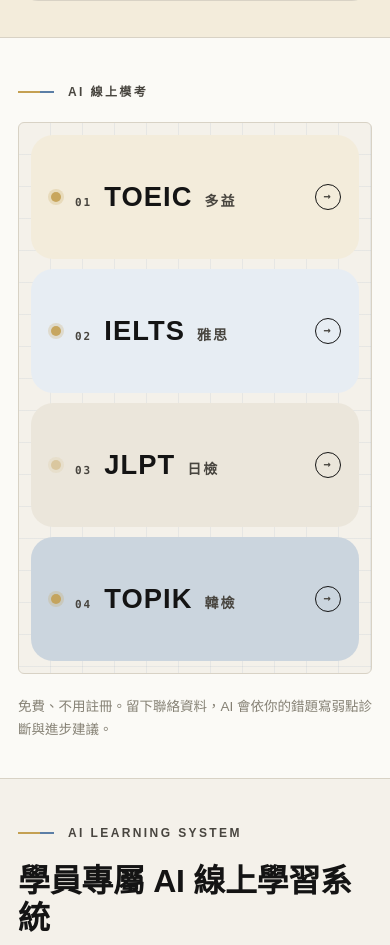
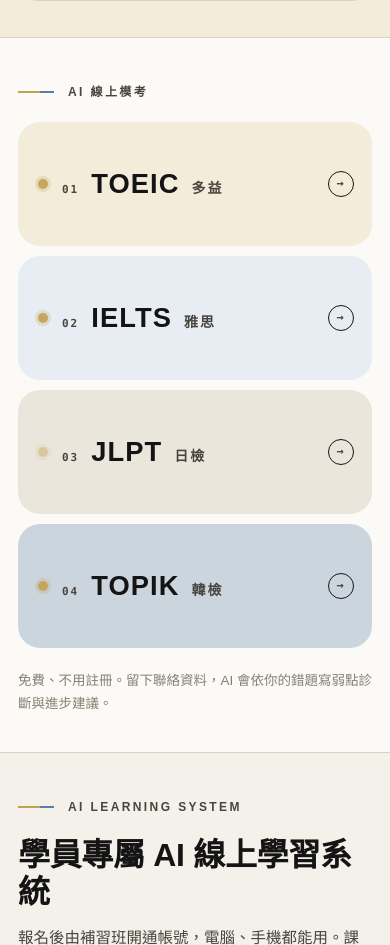
Before and after one commit to sandra960810/cram-school-quiz-system, a Flask app: page / in a window 390 px wide. Shown: the part 1643-2588 px from the top of the page. Run offline with Flask 3, Linux system fonts and the light colour scheme; some libraries are stand-ins or nearby versions.

Commit message:
官網首頁手機版：AI 線上模考卡片拿掉外框與格線底
使用者要求手機上這區不要底，只留四張彩色卡片，看起來比較乾淨。

Co-Authored-By: Claude Opus 5.5 <noreply@anthropic.com>
Claude-Session: https://claude.ai/code/session_01RuXmBcdVRtsj6ErDWnQAy6

```diff
--- a/static/site.css
+++ b/static/site.css
@@ -697,7 +697,9 @@ a.s-card:hover { background: #fff; }
    ====================================================================== */
 @media (max-width: 760px) {
     .h-acc.is-ready { --bar: clamp(78px, calc((100svh - 300px) / var(--n)), 124px); --mini: 60px;
-        flex-direction: column; height: auto; gap: 10px; padding: 12px; margin: 0; }
+        flex-direction: column; height: auto; gap: 10px; padding: 0; margin: 0; }
+    /* 手機版不要外框與格線底（2026-11 使用者要求），只留四張彩色卡片 */
+    .h-acc, .h-acc.is-ready { border: 0; background: none; border-radius: 0; }
     .h-acc.is-ready .h-acc-item, .h-acc.is-ready.has-open .h-acc-item { flex: 0 0 auto; height: var(--bar); border-radius: 22px;
         transition: height .75s cubic-bezier(.7,0,.2,1), border-radius .5s, background-color .5s; will-change: height; }
     .h-acc.is-ready.has-open .h-acc-item { height: var(--mini); border-radius: 30px; }
```
